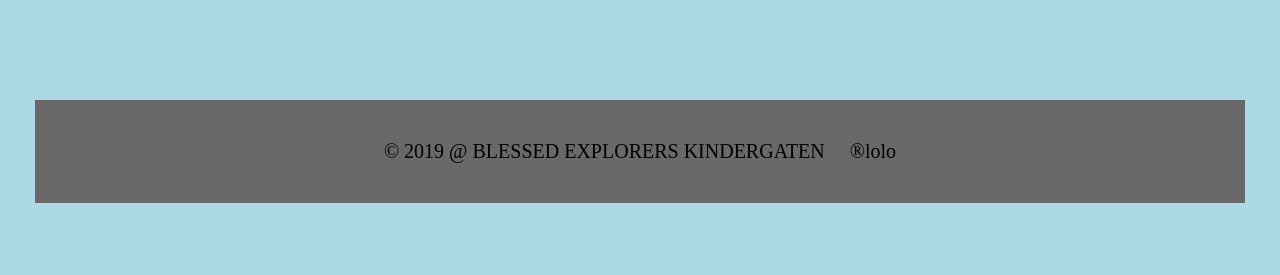
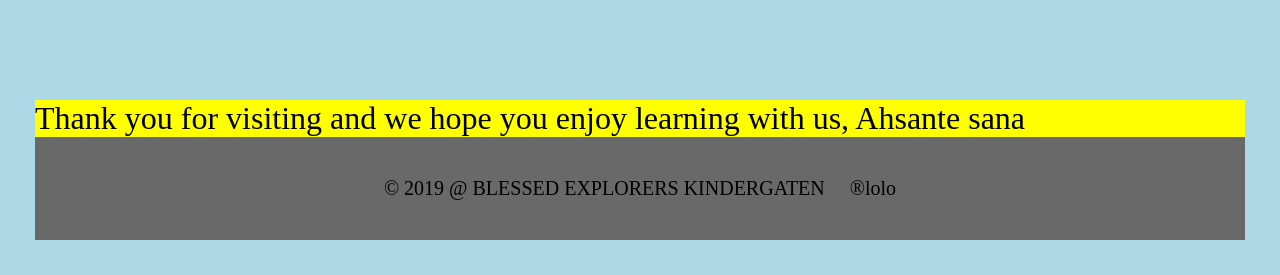
Before and after one commit to Magpiny/school-project, a plain HTML site: page index.html in a window 1280 px wide. Shown: the part 1901-2176 px from the top of the page. Before the commit the page ends 2139 px from the top, so only its background shows below. Drawn offline with Linux system fonts and the light colour scheme.

Commit message:
Update index.html

```diff
--- a/index.html
+++ b/index.html
@@ -110,6 +110,9 @@
 </br>
 </br>
 </br>
+       <div style="background-color:yellow; font-size:2em;">
+           Thank you for visiting and we hope you enjoy learning with us, Ahsante sana
+</div>
 
     <div class="footer">
      <p>
```
